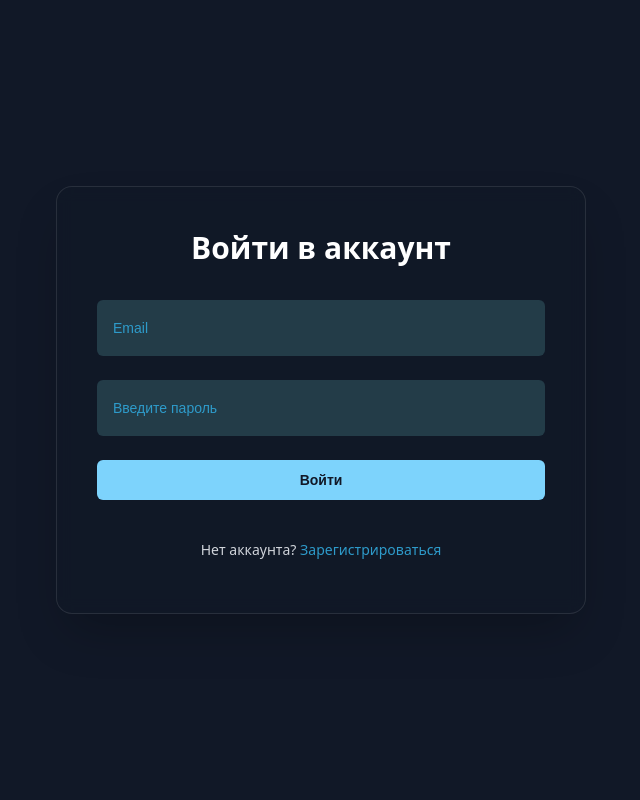
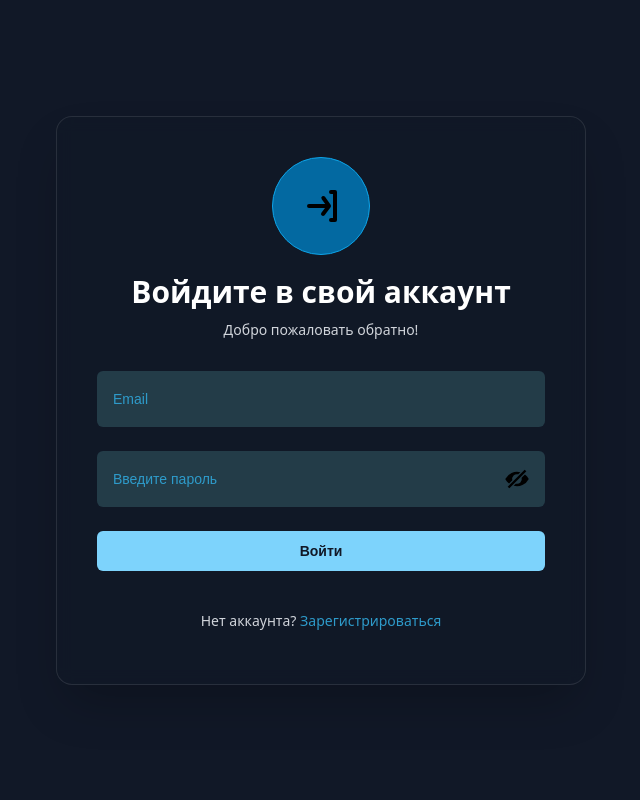
Before and after one commit to iudicio/SantiWayWEB, a Django app: page /users/login/ in a window 1280 px wide. Shown: the whole page, without its empty margins (319-959 px from the left). Run offline with Django 5.2, Linux system fonts and the light colour scheme; parts of the project's set-up code (start-up, migrations or seed data) failed here and were passed over.

Commit message:
- Исправлен макет страницы для входа пользователя - Небольшие исправления стилей страниц входа/регистрации

```diff
--- a/users/static/users/css/registration.css
+++ b/users/static/users/css/auth.css
@@ -106,6 +106,7 @@ body {
     border: none;
     border-radius: 0.375rem;
     padding: 1rem;
+    margin-bottom: 1.5rem;
     color: var(--color-text-white);
     font-size: 0.875rem;
     height: 3.5rem;
@@ -131,6 +132,57 @@ body {
     pointer-events: none;
 }
 
+/* Исправление стилей при автозаполнении браузером */
+input:-webkit-autofill,
+input:-webkit-autofill:hover,
+input:-webkit-autofill:focus,
+input:-webkit-autofill:active {
+    -webkit-box-shadow: 0 0 0 1000px var(--color-input-bg) inset;
+    -webkit-text-fill-color: var(--color-text-white);
+    caret-color: var(--color-text-white);
+    outline: none;
+    box-shadow: 0 0 0 3px rgba(46, 155, 202, 0.3);
+    transition: background-color 5000s ease-in-out 0s;
+}
+
+/* Показать/скрыть пароль */
+.password-container {
+    position: relative;
+    width: 100%;
+    margin-bottom: 1.5rem;
+}
+
+.password-container .input-field {
+    padding-right: 50px;
+    width: 100%;
+    margin-bottom: 0;
+}
+
+/* Кнопка показа/скрытия пароля */
+.password-toggle {
+    position: absolute;
+    right: 16px;
+    top: 50%;
+    transform: translateY(-50%);
+    background: none;
+    border: none;
+    cursor: pointer;
+    padding: 0;
+    width: 24px;
+    height: 24px;
+    background-image: url("../images/eye-close.svg");
+    background-size: contain;
+    background-repeat: no-repeat;
+    background-position: center;
+}
+
+.password-toggle:hover {
+    opacity: 0.7;
+}
+
+.password-toggle.showing {
+    background-image: url("../images/eye-open.svg");
+}
 
 /* Кнопка */
 .submit-btn {
@@ -150,21 +202,24 @@ body {
     background: var(--color-light-blue);
 }
 
-/* Ссылка для входа */
-.login-link {
+/* Ссылка для входа/регистрации */
+.login-link,
+.registration-link {
     text-align: center;
     color: var(--color-text-gray-light);
     margin-top: 2.5rem;
     font-size: 0.875rem;
 }
 
-.login-link__text {
+.login-link__text,
+.registration-link__text {
     color: var(--color-blue);
     text-decoration: none;
     font-weight: 500;
 }
 
-.login-link__text:hover {
+.login-link__text:hover,
+.registration-link__text:hover {
     color: var(--color-primary-300);
 }
 
--- /dev/null
+++ b/users/static/users/js/toggle-password.js
@@ -0,0 +1,19 @@
+document.addEventListener('DOMContentLoaded', function() {
+    const toggleButton = document.getElementById('togglePassword');
+    const passwordInput = document.getElementById('password');
+
+    if (toggleButton && passwordInput) {
+        toggleButton.addEventListener('click', function() {
+            // Переключаем тип поля
+            const type = passwordInput.getAttribute('type') === 'password' ? 'text' : 'password';
+            passwordInput.setAttribute('type', type);
+
+            // Переключаем класс для смены иконки
+            toggleButton.classList.toggle('showing');
+
+            // Меняем aria-label для доступности
+            const label = type === 'password' ? 'Показать пароль' : 'Скрыть пароль';
+            toggleButton.setAttribute('aria-label', label);
+        });
+    }
+});
--- a/users/templates/users/login.html
+++ b/users/templates/users/login.html
@@ -4,16 +4,20 @@
 <html lang="ru">
 <head>
     <meta charset="UTF-8">
-    <title>Регистрация</title>
-    <link rel="stylesheet" href="{% static 'users/css/registration.css' %}">
-    <script src=""></script>
+    <title>Вход в аккаунт</title>
+    <link rel="stylesheet" href="{% static 'users/css/auth.css' %}">
+    <script src="{% static 'users/js/toggle-password.js' %}"></script>
+
 </head>
-
-<body class="bg-dark">
+<body>
     <main class="container">
         <div class="form-container">
             <div class="form-header">
-                <h2 class="title">Войти в аккаунт</h2>
+                 <div class="icon-wrapper">
+                    <img src="{% static 'users/images/person-login.svg' %}" class="icon">
+                </div>
+                <h2 class="title">Войдите в свой аккаунт</h2>
+                <p class="subtitle">Добро пожаловать обратно!</p>
             </div>
 
             <form class="form" method="POST">
@@ -24,13 +28,16 @@
                     <div class="error">{{ form.non_field_errors }}</div>
                 {% endif %}
                 <input type="email" name="username" id="email" class="input-field" placeholder="Email" value="{{ form.username.value|default:'' }}" required>
-                <input type="password" name="password" id="password" class="input-field" placeholder="Введите пароль" value="{{ form.password.value|default:'' }}" required>
+                <div class="password-container">
+                    <input type="password" name="password" id="password" class="input-field" placeholder="Введите пароль" required>
+                    <button type="button" id="togglePassword" class="password-toggle"></button>
+                </div>
                 <button type="submit" id="submit" class="submit-btn">Войти</button>
             </form>
 
-            <p class="login-link">
+            <p class="registration-link">
                 Нет аккаунта?
-                <a href="/users/registration/" class="login-link__text">Зарегистрироваться</a>
+                <a href="/users/registration/" class="registration-link__text">Зарегистрироваться</a>
             </p>
         </div>
     </main>
```
Also changed, not shown: users/static/users/js/password-validation.js (added, +26 -0 lines), users/static/users/js/registration.js (deleted, +0 -61 lines), users/templates/users/registration.html (+7 -3 lines), users/static/users/images/eye-close.svg (added), users/static/users/images/eye-open.svg (added), users/static/users/images/person-login.svg (added).
